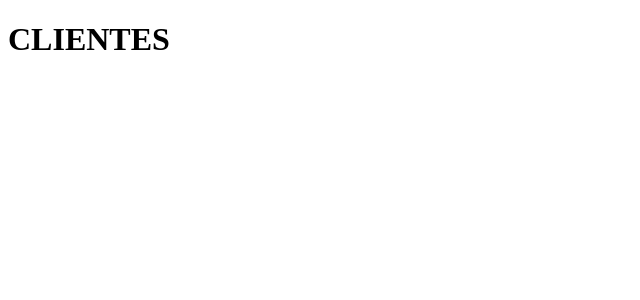
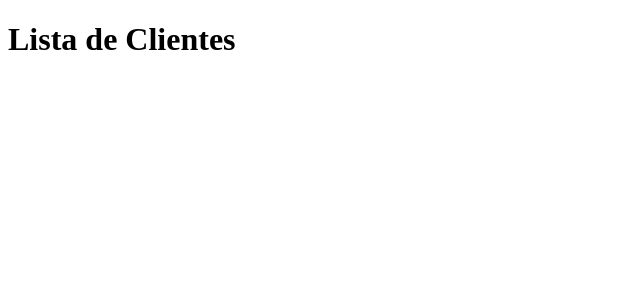
Before and after one commit to MartinAmante/pv_tp_integrador_Grupo09, a React (Vite) app: page /clientes in a window 1280 px wide. Shown: the top 300 px of the page, without its empty margins (0-640 px from the left). Built offline with nearby package versions, Linux system fonts and the light colour scheme.

Commit message:
Cracion del archivo ListaCliente.jsx Tomas Vilte

```diff
--- a/package.json
+++ b/package.json
@@ -10,6 +10,9 @@
     "preview": "vite preview"
   },
   "dependencies": {
+    "@emotion/react": "^11.14.0",
+    "@emotion/styled": "^11.14.1",
+    "@mui/material": "^9.1.1",
     "bootstrap": "^5.3.8",
     "react": "^19.2.6",
     "react-bootstrap": "^2.10.10",
--- a/src/views/ListaCliente.jsx
+++ b/src/views/ListaCliente.jsx
@@ -1,5 +1,9 @@
 function ListaCliente() {
-    return <h1>CLIENTES</h1>
+    return (
+        <>
+            <h1>Lista de Clientes</h1>
+        </>
+    );
 }
 
 export default ListaCliente;
```
Also changed, not shown: 1 other file (tests, documents, lock files or other folders).
